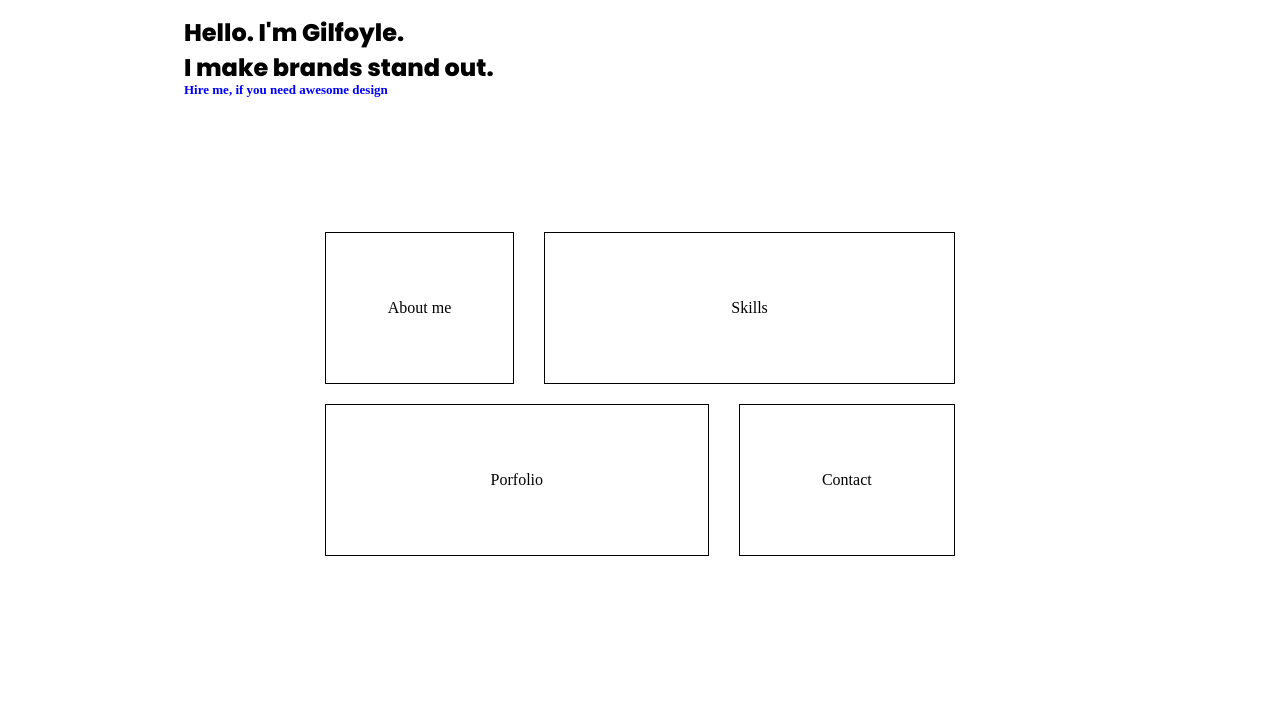
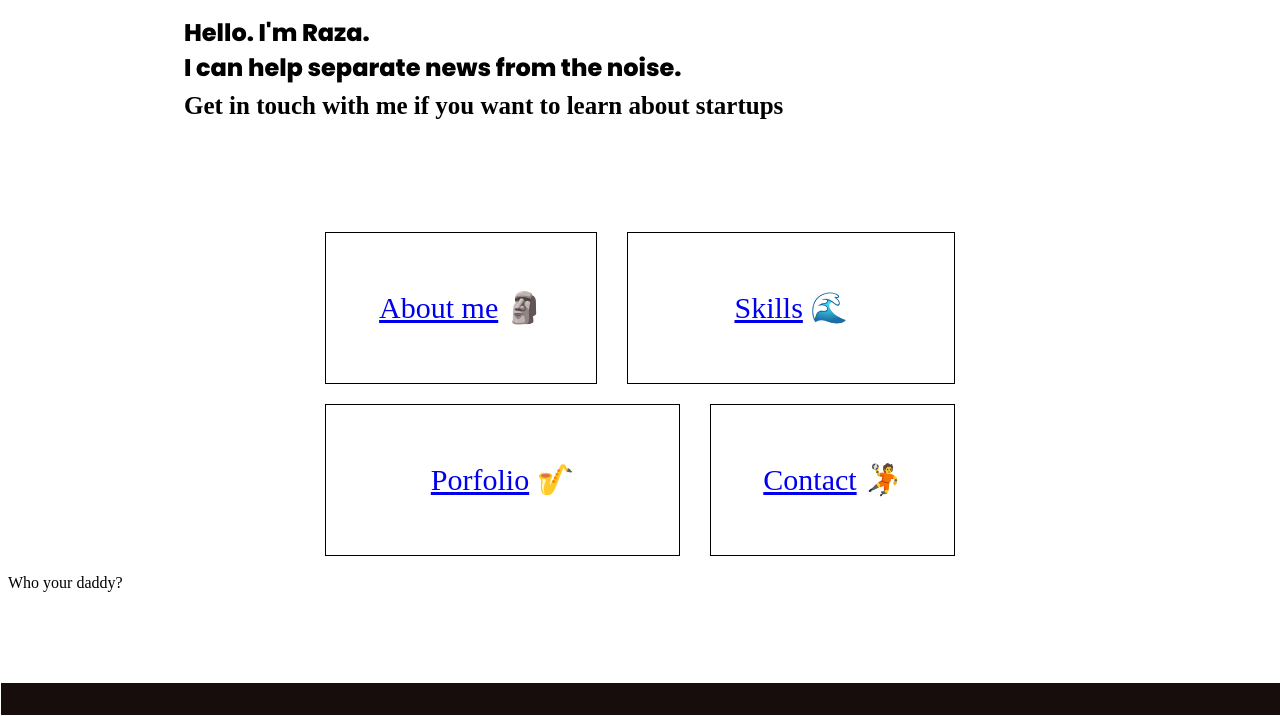
Before and after one commit to Japunki/25June22, a plain HTML site: page index.html in a window 1280 px wide. Shown: the part 84-800 px from the top of the page. Drawn offline with Linux system fonts and the light colour scheme.

Commit message:
adding test

```diff
--- a/index.html
+++ b/index.html
@@ -23,20 +23,23 @@
  </div>
 </div>
 <div class="flex_container_2">
-   <h1 class="header_main">Hello. I'm Gilfoyle.<br>
-    I make brands stand out.</h1>
-   <h2 class="header_secondary">Hire me, if you need awesome
-        design</h2>
+   <h1 class="header_main">Hello. I'm Raza.<br>
+    I can help separate news from the noise.</h1>
+   <h2 class="header_secondary">Get in touch with me if you
+    want to learn about startups
+   </h2>
     </div>
 <div class="mega">
 <div class="flex_container_3">
-    <div class="top_left_image">About me</div>
-    <div class="top_middle_image">Skills</div>
+    <div class="top_left_image"> <a href="empty">About me</a> &#128511</div>
+    <div class="top_middle_image"><a href="empty">Skills</a> &#127754</div>
     </div>
 <div class="flex_container_4">
-<div class="top_right_image">Porfolio</div>
-<div class="bottom_left_image">Contact</div>
+<div class="top_right_image"><a href="empty">Porfolio</a> &#127927</div>
+<div class="bottom_left_image"><a href="empty">Contact</a> &#129342</div>
 </div>
 </div>
+<p>Who your daddy?</p>
+<div class="footer"><p><Footer</p></div>
 </body>
 </html>
--- a/style.css
+++ b/style.css
@@ -46,10 +46,11 @@ div {
     font-family: 'Poppins', sans-serif;
 }
 .header_secondary {
-    color: blue;
+    color: black;
     font-size: small;
     position: relative;
     top: -30px;
+    font-size: 25px;
 }
 .flex_container_2 {
     display: flex;
@@ -68,7 +69,6 @@ div {
 .top_left_image {
 flex-grow: 1;
 border: 1px solid black;
-width: 1px;
 margin-right: 30px;
 }
 .top_middle_image {
@@ -78,6 +78,7 @@ margin-right: 30px;
 .flex_container_3>div {
     height: 150px;
     margin-top: 10px;
+    font-size: 30px;
 }
 .flex_container_4 {
     display: flex;
@@ -88,6 +89,7 @@ margin-right: 30px;
     height: 150px;
     margin-top: 30px;
     line-height: 150px;
+    font-size: 30px;
 }
 .top_right_image {
     flex-grow: 2;
@@ -104,3 +106,13 @@ margin-right: 30px;
     width: 50%;
     margin: auto;
 }
+.footer {
+    display: flex;
+    background-color:rgb(23, 13, 13);
+    color:  white;
+    text-align: center;
+    position: fixed;
+    left: 0;
+    bottom: 0;
+    width: 100%
+}
```
